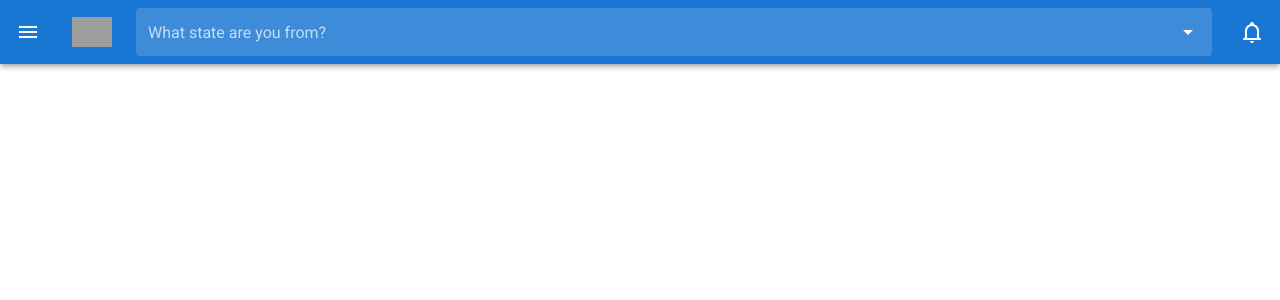
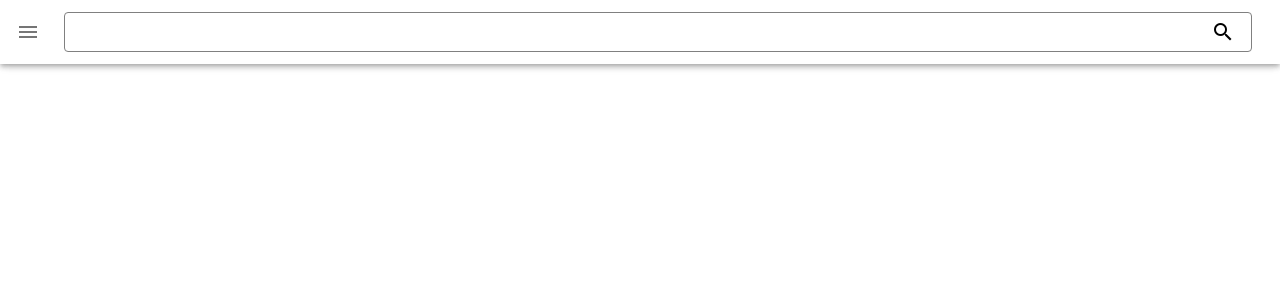
Before and after one commit to BlackMaka/my-vuetify-layout, a Vue app: page / in a window 1280 px wide. Shown: the top 300 px of the page. Built offline with nearby package versions, Linux system fonts and the light colour scheme; grey boxes are pictures that could not be loaded.

Commit message:
앱바 커스텀디자인

```diff
--- a/src/layouts/default/AppBar.vue
+++ b/src/layouts/default/AppBar.vue
@@ -1,186 +1,50 @@
 <template>
-  <!-- <v-app-bar app color="primary" dark>
+  <v-app-bar app color="white">
     <v-app-bar-nav-icon @click.stop="$emit('drawer')"></v-app-bar-nav-icon>
-    <div class="d-flex align-center">
-      <v-img
-        alt="Vuetify Logo"
-        class="shrink mr-2"
-        contain
-        src="https://cdn.vuetifyjs.com/images/logos/vuetify-logo-dark.png"
-        transition="scale-transition"
-        width="40"
-      />
 
-      <v-img
-        alt="Vuetify Name"
-        class="shrink mt-1 hidden-sm-and-down"
-        contain
-        min-width="100"
-        src="https://cdn.vuetifyjs.com/images/logos/vuetify-name-dark.png"
-        width="100"
-      />
-    </div>
-
-    <v-spacer></v-spacer>
-    <v-btn
-      href="https://github.com/vuetifyjs/vuetify/releases/latest"
-      target="_blank"
-      text
-    >
-      <span class="mr-2">Latest Release</span>
-      <v-icon>mdi-open-in-new</v-icon>
-    </v-btn>
-  </v-app-bar> -->
-
-  <!-- <v-toolbar color="white"> -->
-  <v-app-bar app color="primary" dark>
-    <v-app-bar-nav-icon @click.stop="$emit('drawer')"></v-app-bar-nav-icon>
-    <!-- <v-btn icon @click.stop="$emit('drawer')">
-      <v-icon>mdi-filter-menu-outline</v-icon>
-    </v-btn> -->
-
-    <v-toolbar-title>
+    <!-- <v-toolbar-title>
       <router-link to="/main">
         <v-img
+          width="40"
           alt="Vuetify Logo"
           class="shrink mr-2"
           contain
           src="https://cdn.vuetifyjs.com/images/logos/vuetify-logo-dark.png"
           transition="scale-transition"
-          width="40"
         />
       </router-link>
-    </v-toolbar-title>
-    <!-- <div class="d-flex align-center">
-      <v-img
-        alt="Vuetify Logo"
-        class="shrink mr-2"
-        contain
-        src="https://cdn.vuetifyjs.com/images/logos/vuetify-logo-dark.png"
-        transition="scale-transition"
-        width="40"
-      />
+    </v-toolbar-title> -->
+    <v-container fluid>
+      <v-row>
+        <v-col>
+          <v-btn
+            width="100%"
+            to="/product"
+            color="white"
+            right
+            height="40"
+            outlined
+            class="custom-btn"
+          >
+            <v-icon color="black">mdi-magnify</v-icon>
+          </v-btn>
+        </v-col>
+      </v-row>
+    </v-container>
 
-      <v-img
-        alt="Vuetify Name"
-        class="shrink mt-1 hidden-sm-and-down"
-        contain
-        min-width="100"
-        src="https://cdn.vuetifyjs.com/images/logos/vuetify-name-dark.png"
-        width="100"
-      />
-    </div> -->
-    <v-autocomplete
-      v-model="select"
-      :loading="loading"
-      :items="items"
-      :search-input.sync="search"
-      cache-items
-      class="mx-4"
-      flat
-      hide-no-data
-      hide-details
-      label="What state are you from?"
-      solo-inverted
-    ></v-autocomplete>
-    <v-btn icon>
+    <!-- <v-btn icon width="10%">
       <v-icon>mdi-bell-outline</v-icon>
-    </v-btn>
+    </v-btn> -->
   </v-app-bar>
-  <!-- </v-toolbar> -->
 </template>
 
 <script>
-  export default {
-    data() {
-      return {
-        loading: false,
-        items: [],
-        search: null,
-        select: null,
-        states: [
-          'Alabama',
-          'Alaska',
-          'American Samoa',
-          'Arizona',
-          'Arkansas',
-          'California',
-          'Colorado',
-          'Connecticut',
-          'Delaware',
-          'District of Columbia',
-          'Federated States of Micronesia',
-          'Florida',
-          'Georgia',
-          'Guam',
-          'Hawaii',
-          'Idaho',
-          'Illinois',
-          'Indiana',
-          'Iowa',
-          'Kansas',
-          'Kentucky',
-          'Louisiana',
-          'Maine',
-          'Marshall Islands',
-          'Maryland',
-          'Massachusetts',
-          'Michigan',
-          'Minnesota',
-          'Mississippi',
-          'Missouri',
-          'Montana',
-          'Nebraska',
-          'Nevada',
-          'New Hampshire',
-          'New Jersey',
-          'New Mexico',
-          'New York',
-          'North Carolina',
-          'North Dakota',
-          'Northern Mariana Islands',
-          'Ohio',
-          'Oklahoma',
-          'Oregon',
-          'Palau',
-          'Pennsylvania',
-          'Puerto Rico',
-          'Rhode Island',
-          'South Carolina',
-          'South Dakota',
-          'Tennessee',
-          'Texas',
-          'Utah',
-          'Vermont',
-          'Virgin Island',
-          'Virginia',
-          'Washington',
-          'West Virginia',
-          'Wisconsin',
-          'Wyoming',
-        ],
-      };
-    },
-    watch: {
-      search(val) {
-        val && val !== this.select && this.querySelections(val);
-      },
-    },
-    methods: {
-      querySelections(v) {
-        this.loading = true;
-        // Simulated ajax query
-        setTimeout(() => {
-          this.items = this.states.filter((e) => {
-            return (
-              (e || '').toLowerCase().indexOf((v || '').toLowerCase()) > -1
-            );
-          });
-          this.loading = false;
-        }, 500);
-      },
-    },
-  };
+  export default {};
 </script>
 
-<style></style>
+<style scoped>
+  .custom-btn {
+    justify-content: right;
+    border: 1px solid grey;
+  }
+</style>
--- a/src/layouts/default/Navigation.vue
+++ b/src/layouts/default/Navigation.vue
@@ -38,7 +38,7 @@
                   <v-card
                     class="mt-5"
                     outlined
-                    to="/products"
+                    to="/product/list"
                     @click.stop="$emit('drawer')"
                   >
                     <v-img
--- /dev/null
+++ b/src/layouts/product/AppBar.vue
@@ -0,0 +1,53 @@
+<template>
+  <v-app-bar app color="white" class="custom-app-bar">
+    <v-icon size="30" class="mt-1">mdi-arrow-left</v-icon>
+
+    <!-- <v-autocomplete
+      v-model="select"
+      :loading="loading"
+      :items="items"
+      :search-input.sync="search"
+      cache-items
+      class="mx-4"
+      flat
+      hide-no-data
+      hide-details
+      label="What state are you from?"
+      solo-inverted
+      dense
+      color="white"
+    ></v-autocomplete> -->
+
+    <v-text-field outlined class="px-2 pt-7" dense color="111">
+      <v-icon slot="append"> mdi-close-circle </v-icon>
+    </v-text-field>
+    <router-link to="/product/list">
+      <v-icon size="30" class="pt-1">mdi-magnify</v-icon>
+    </router-link>
+  </v-app-bar>
+  <!-- </v-toolbar> -->
+</template>
+
+<script>
+  export default {
+    data() {
+      return {};
+    },
+    watch: {
+      // search(val) {
+      //   val && val !== this.select && this.querySelections(val);
+      // },
+    },
+    methods: {},
+  };
+</script>
+
+<style scoped>
+  .custom-app-bar {
+    /* box-shadow: none !important;
+    border-bottom: 1px solid #111 !important; */
+  }
+  a {
+    text-decoration: none;
+  }
+</style>
--- /dev/null
+++ b/src/layouts/product/Index.vue
@@ -0,0 +1,18 @@
+<template>
+  <v-app>
+    <ProductAppBar />
+    <ProductView />
+  </v-app>
+</template>
+
+<script>
+  import AppBar from '@/layouts/product/AppBar.vue';
+  import View from '@/layouts/product/View.vue';
+  export default {
+    name: 'App',
+    components: {
+      ProductAppBar: AppBar,
+      ProductView: View,
+    },
+  };
+</script>
--- /dev/null
+++ b/src/layouts/product/View.vue
@@ -0,0 +1,11 @@
+<template>
+  <v-main>
+    <router-view />
+  </v-main>
+</template>
+
+<script>
+  export default {};
+</script>
+
+<style></style>
--- a/src/router/index.js
+++ b/src/router/index.js
@@ -14,37 +14,38 @@ const routes = [
       ),
     children: [
       {
-        path: '/main',
+        path: 'main',
         name: 'Main',
         component: () =>
           import(/* webpackChunkName: "main" */ '../views/main/Main.vue'),
       },
+    ],
+  },
+  {
+    path: '/product',
+    name: 'Product',
+    component: () =>
+      import(
+        /* webpackChunkName: "productLayout" */ '@/layouts/product/Index.vue'
+      ),
+    children: [
       {
-        path: '/products',
-        name: 'Products',
+        path: 'list',
+        name: 'ProductList',
         component: () =>
           import(
-            /* webpackChunkName: "products" */ '../views/product/ProductList.vue'
+            /* webpackChunkName: "products" */ '@/views/product/ProductList.vue'
           ),
       },
       {
-        path: '/product-detail/:id',
+        path: 'detail/:product_cd',
         name: 'ProductDetail',
         component: () =>
           import(
-            /* webpackChunkName: "products" */ '../views/product/ProductDetail.vue'
+            /* webpackChunkName: "products" */ '@/views/product/ProductDetail.vue'
           ),
       },
     ],
-  },
-  {
-    path: '/about',
-    name: 'About',
-    // route level code-splitting
-    // this generates a separate chunk (about.[hash].js) for this route
-    // which is lazy-loaded when the route is visited.
-    component: () =>
-      import(/* webpackChunkName: "about" */ '../views/About.vue'),
   },
 ];
 
--- a/src/views/main/Main.vue
+++ b/src/views/main/Main.vue
@@ -11,7 +11,7 @@
       v-for="(item, i) in items"
       :key="i"
       :src="item.src"
-      to="/products"
+      to="/product/list"
     >
       <!-- <v-sheet :color="colors[i]" height="100%">
         <v-row class="fill-height" align="center" justify="center">
--- a/src/views/product/ProductItem.vue
+++ b/src/views/product/ProductItem.vue
@@ -7,7 +7,7 @@
       ($vuetify.breakpoint.mdAndUp && 700)
     "
     v-bind="$attrs"
-    to="/product-detail/3"
+    to="/product/detail/3"
   >
     <v-img
       class="white--text align-end"
```
